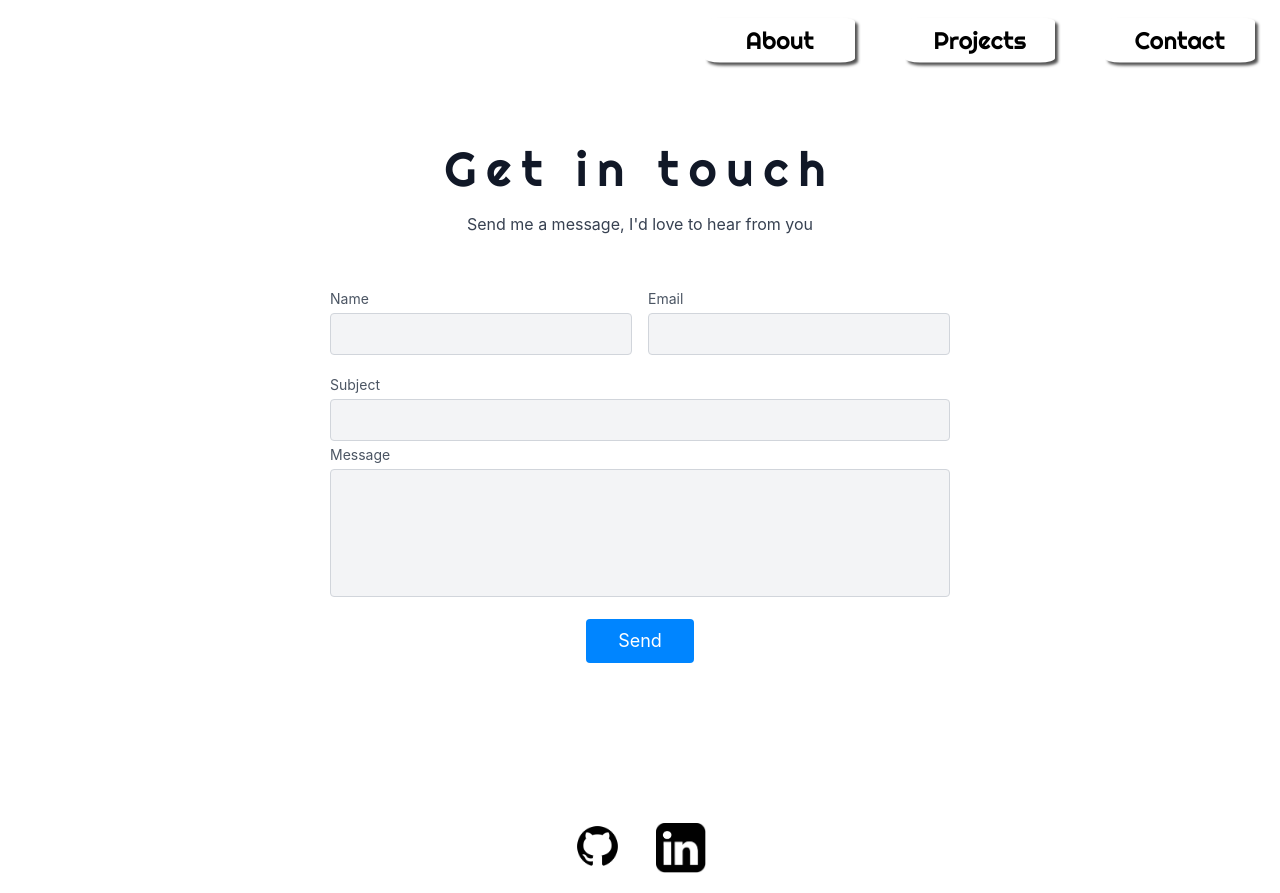
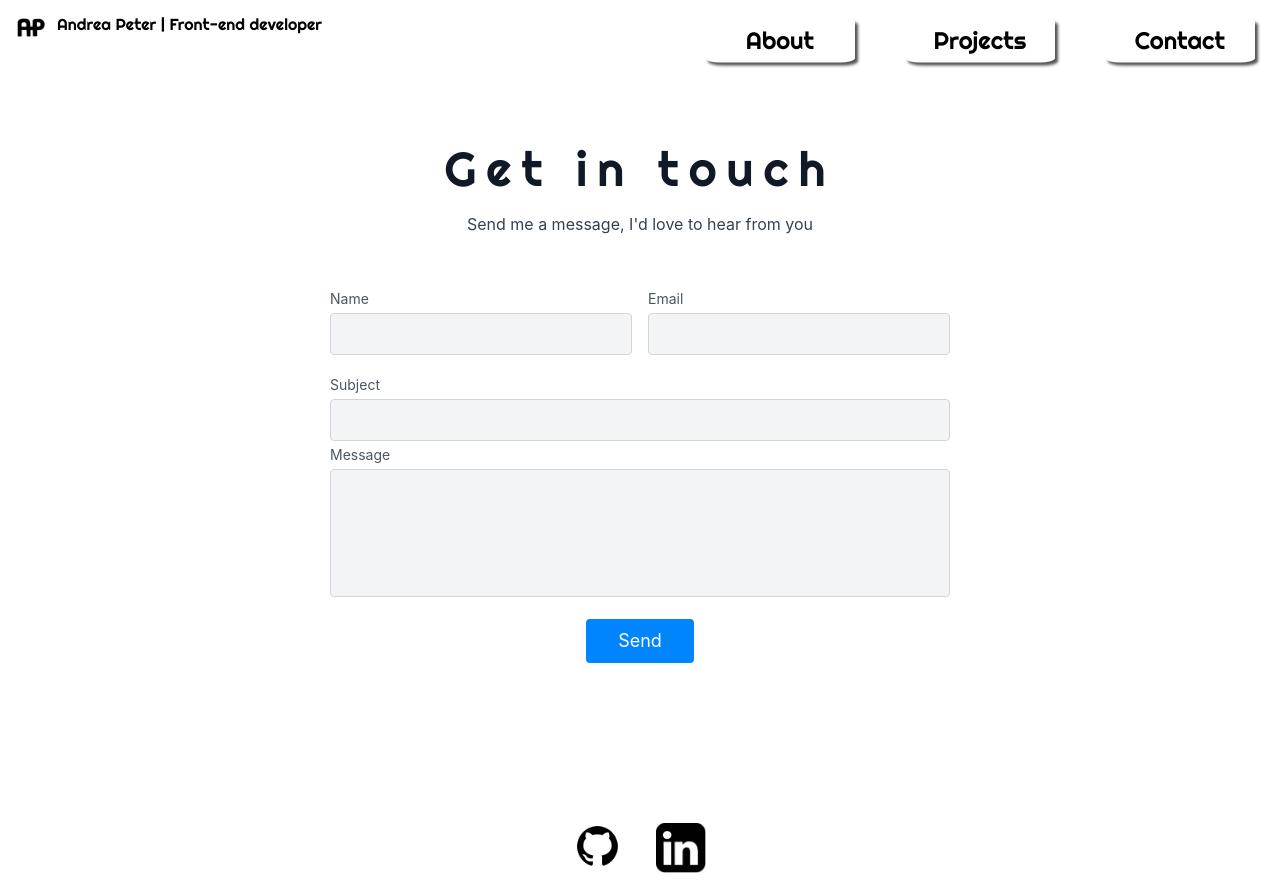
Before and after one commit to pandi1813/portfolio, a React (Create React App) app: page /#/contact in a window 1280 px wide. Built offline with nearby package versions, Linux system fonts and the light colour scheme.

Commit message:
added logo to navbar and linked it to homepage

```diff
--- a/src/components/NavBar/NavBar.jsx
+++ b/src/components/NavBar/NavBar.jsx
@@ -4,9 +4,17 @@ import './navbar.css'
 export default function NavBar() {
     return (
         <nav id="navbar">
-           <NavButton name="About" path="/about"/>
-           <NavButton name="Projects" path="/projects"/>
-           <NavButton name="Contact" path="contact" />
+            <a href="/">
+                <div id="profile" className="flex gap-2">
+                    <img id='logo' src="./images/ap-logo-1.png" alt="logo" />
+                    <p>Andrea Peter | Front-end developer</p>
+                </div>
+            </a>
+            <div>
+                <NavButton name="About" path="/about" />
+                <NavButton name="Projects" path="/projects" />
+                <NavButton name="Contact" path="contact" />
+            </div>
 
         </nav>
     )
--- a/src/components/NavBar/navbar.css
+++ b/src/components/NavBar/navbar.css
@@ -1,4 +1,12 @@
 #navbar {
     display: flex;
-    justify-content: flex-end;
+    justify-content: space-between;
 }
+#logo {
+    max-height: 30px;
+}
+
+#profile {
+    margin: 1.5vh;
+    font-family: 'Righteous', cursive;
+}
```
Also changed, not shown: public/favicon.ico.png (deleted).
